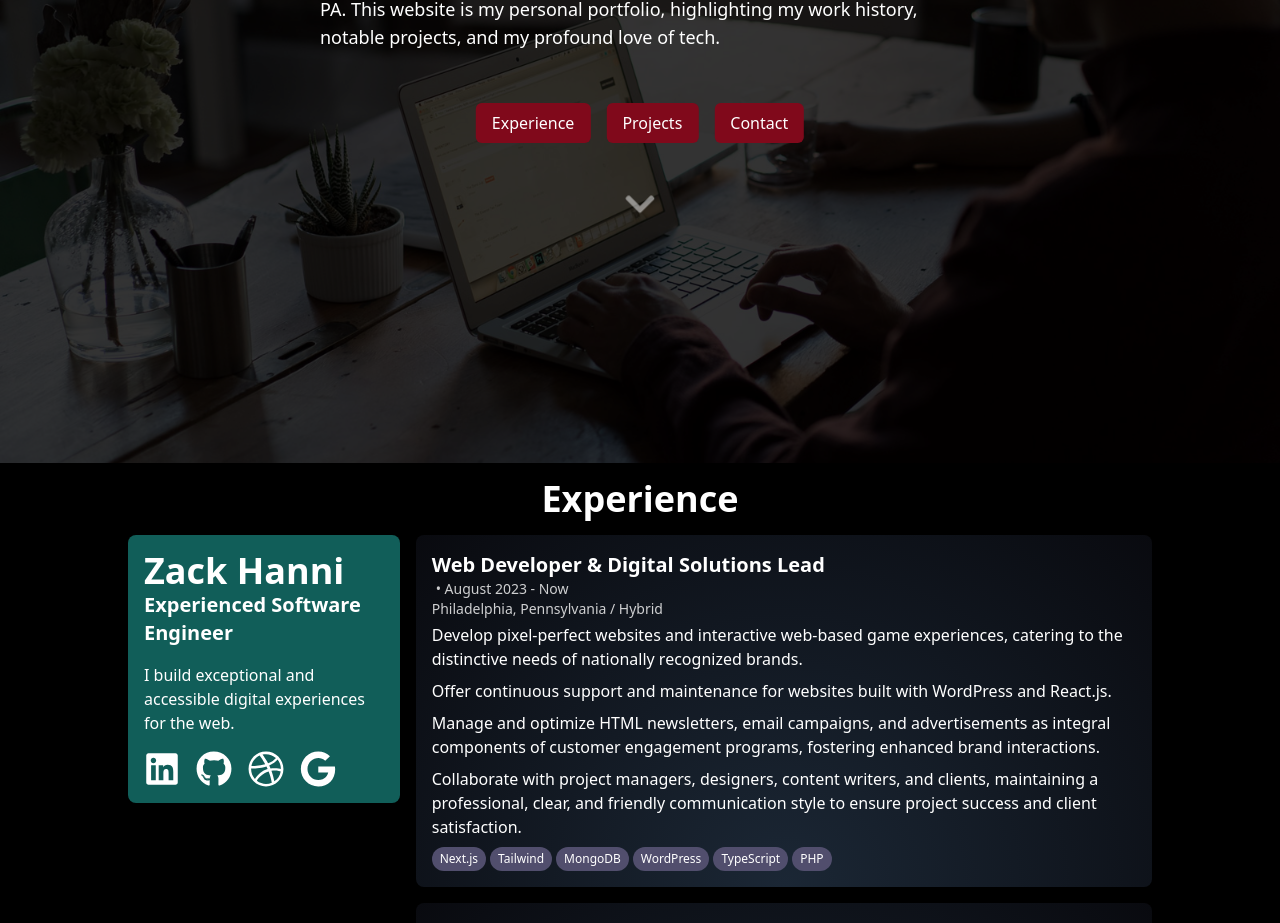
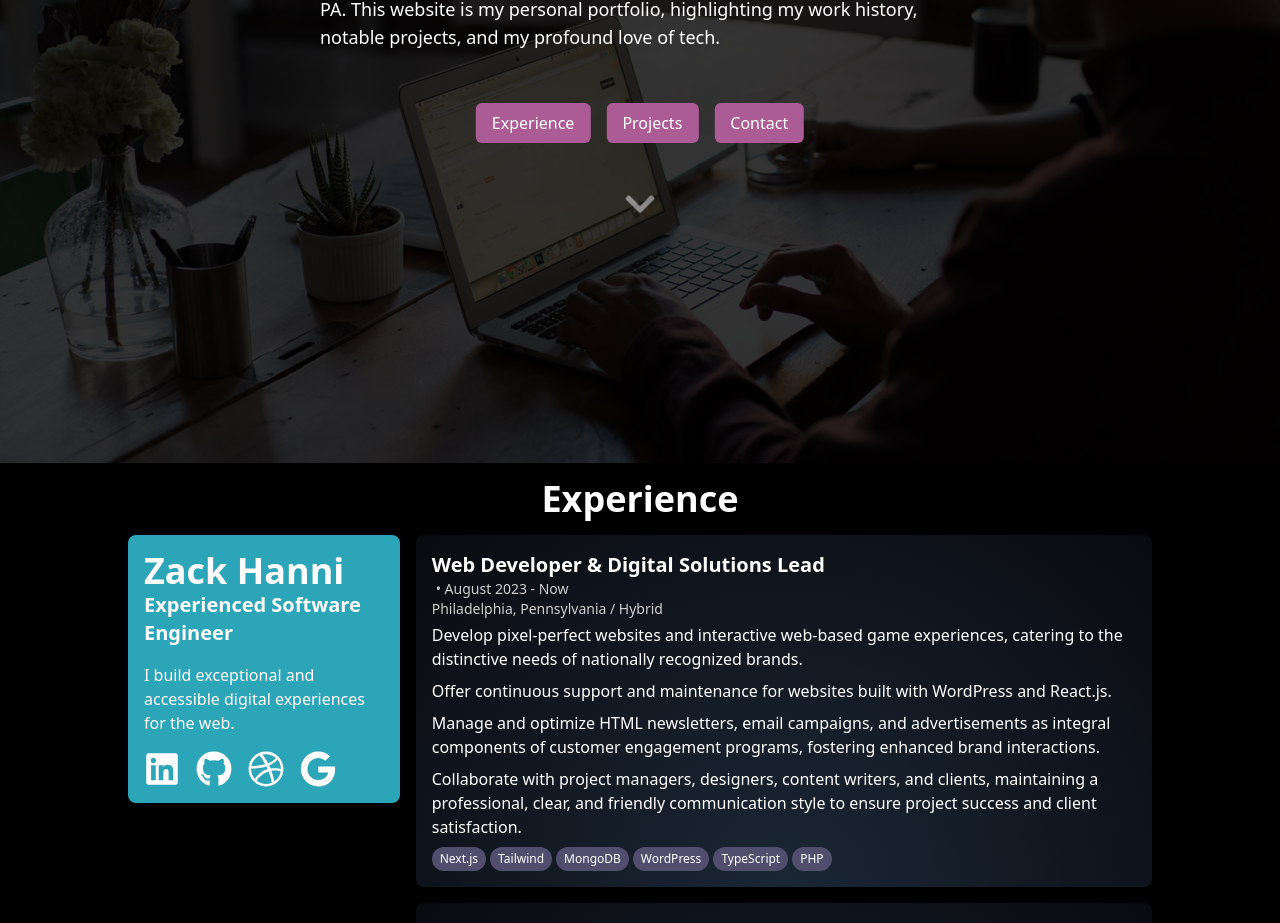
Before and after one commit to zackhanni/zachary.works, a Next.js app: page / in a window 1280 px wide. Shown: the part 337-1260 px from the top of the page. Built offline with nearby package versions, Linux system fonts and the light colour scheme.

Commit message:
testing theme color changes

```diff
--- a/app/components/Button.tsx
+++ b/app/components/Button.tsx
@@ -11,7 +11,7 @@ interface ButtonProps {
 export default function Button(props: ButtonProps) {
   return (
     <Link href={props.link}>
-      <div className="text-white bg-[#80091B] hover:bg-teal-800 duration-300 py-2 px-4 rounded-md m-2 flex">
+      <div className="text-white bg-[#AB5C95] hover:bg-[#2CA5B8] duration-300 py-2 px-4 rounded-md m-2 flex">
         {props.name}{" "}
         {props.password ? (
           <div className="pl-3">
--- a/app/components/SocialMedia.tsx
+++ b/app/components/SocialMedia.tsx
@@ -7,7 +7,7 @@ export default function SocialMedia() {
       {SocialData.map((social) => {
         return (
           <Link key={social.label} href={social.href} target="_blank">
-            <div className="pr-4 text-4xl hover:text-[#514E6D] duration-300">
+            <div className="pr-4 text-4xl hover:text-[#ab5c95] duration-300">
               {social.icon}
             </div>
           </Link>
--- a/app/components/ZackFloatingCard.tsx
+++ b/app/components/ZackFloatingCard.tsx
@@ -8,7 +8,7 @@ export default function ZackFLoatingCard() {
   return (
     <Tilt
       className="hidden lg:flex flex-col sticky top-24 w-1/2 h-fit justify-start text-white rounded-lg mr-4 p-4
-     bg-teal-800 z-10
+     bg-[#2CA5B8] z-10
     "
     >
       <h2 className="text-4xl font-bold">Zack Hanni</h2>
```
